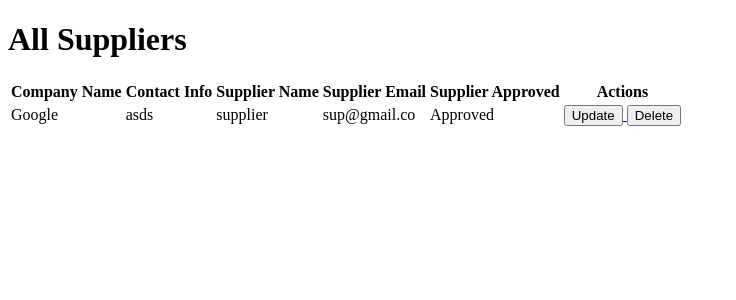
After one commit to sumeshjr/Shoe-Project, a Django app: page /view_all_suppliers/ in a window 1280 px wide. The commit adds this page. Shown: the top 300 px of the page, without its empty margins (0-736 px from the left). Run offline with Django 5.2, Linux system fonts and the light colour scheme; data comes from the database, SQL or seed files in the repository; both versions use the stored data as it was after the commit.

Commit message:
admin crud

```diff
--- a/shoeproject/shoeapp/models.py
+++ b/shoeproject/shoeapp/models.py
@@ -8,6 +8,7 @@ class User(AbstractUser):
         ('user', 'User'),
     ]
     role = models.CharField(max_length=10, choices=ROLE_CHOICES)
+    is_approved = models.BooleanField(default=False)
 
     groups = models.ManyToManyField(
         'auth.Group',
@@ -50,6 +51,7 @@ class Supplier(models.Model):
     user = models.OneToOneField(User, on_delete=models.CASCADE, related_name="supplier")
     company_name = models.CharField(max_length=200)
     contact_info = models.TextField()
+    is_approved = models.BooleanField(default=False)
 
     def __str__(self):
         return self.company_name
--- /dev/null
+++ b/shoeproject/shoeapp/templates/admin/view_all_suppliers.html
@@ -0,0 +1,50 @@
+<!DOCTYPE html>
+<html lang="en">
+  <head>
+    <meta charset="UTF-8" />
+    <meta name="viewport" content="width=device-width, initial-scale=1.0" />
+    <title>All Suppliers</title>
+  </head>
+  <body>
+    <h1>All Suppliers</h1>
+
+    <table>
+      <thead>
+        <tr>
+          <th>Company Name</th>
+          <th>Contact Info</th>
+          <th>Supplier Name</th>
+          <th>Supplier Email</th>
+          <th>Supplier Approved</th>
+          <th>Actions</th>
+        </tr>
+      </thead>
+      <tbody>
+        {% for supplier in suppliers %}
+        <tr>
+          <td>{{ supplier.company_name }}</td>
+          <td>{{ supplier.contact_info }}</td>
+          <td>{{ supplier.user.username }}</td>
+          <!-- Displaying Supplier's Username -->
+          <td>{{ supplier.user.email }}</td>
+          <!-- Displaying Supplier's Email -->
+          <td>{{ supplier.user.is_approved|yesno:"Approved,Not Approved" }}</td>
+          <td>
+            {% if not supplier.user.is_approved %}
+            <a href="{% url 'approve_supplier' supplier.id %}">
+              <button>Approve</button>
+            </a>
+            {% endif %}
+            <a href="{% url 'update_supplier' supplier.id %}">
+              <button>Update</button>
+            </a>
+            <a href="{% url 'delete_supplier' supplier.id %}">
+              <button>Delete</button>
+            </a>
+          </td>
+        </tr>
+        {% endfor %}
+      </tbody>
+    </table>
+  </body>
+</html>
--- a/shoeproject/shoeapp/urls.py
+++ b/shoeproject/shoeapp/urls.py
@@ -17,6 +17,13 @@ urlpatterns = [
 
     # Admin
     path('admin_dashboard/', admin_dashboard, name='admin_dashboard'),
-
+    path('approve_user/<int:user_id>/', approve_user, name='approve_user'),
+    path('approve_supplier/<int:supplier_id>/', approve_supplier, name='approve_supplier'),
+    path('view_all_users/', view_all_users, name='view_all_users'),
+    path('view_all_suppliers/', view_all_suppliers, name='view_all_suppliers'),
+    path('update_user/<int:user_id>/', update_user, name='update_user'),
+    path('update_supplier/<int:supplier_id>/', update_supplier, name='update_supplier'),
+    path('delete_user/<int:user_id>/', delete_user, name='delete_user'),
+    path('delete_supplier/<int:supplier_id>/', delete_supplier, name='delete_supplier'),
 
 ]
--- a/shoeproject/shoeapp/views.py
+++ b/shoeproject/shoeapp/views.py
@@ -1,9 +1,9 @@
-from django.shortcuts import render
-from django.shortcuts import render, redirect
+from django.shortcuts import render, redirect, get_object_or_404
 from django.contrib.auth import authenticate, login
 from django.contrib.auth.hashers import make_password
 from django.contrib import messages
 from .models import *
+from django.http import Http404
 from django.contrib.auth import get_user_model
 
 # Use the get_user_model function to get the custom user model
@@ -13,20 +13,137 @@ User = get_user_model()
 def home(request):
     return render (request, "home.html")
 
-
 # Admin Dashboard
 def admin_dashboard(request):
     return render(request, 'admin/admin_dashboard.html')
+
+
+def approve_user(request, user_id):
+    # Ensure that the logged-in user is an admin
+    if not request.user.is_superuser:
+        raise Http404("You are not authorized to approve users.")
+
+    user = get_object_or_404(User, id=user_id)
+
+    # Check if the user is already approved
+    if user.is_approved:
+        messages.info(request, f"User {user.username} is already approved.")
+    else:
+        # Approve the user
+        user.is_approved = True
+        user.save()
+        messages.success(request, f"User {user.username} has been approved.")
+
+    return redirect('admin_dashboard')
+
+def approve_supplier(request, supplier_id):
+    # Ensure that the logged-in user is an admin
+    if not request.user.is_superuser:
+        raise Http404("You are not authorized to approve suppliers.")
+
+    supplier = get_object_or_404(Supplier, id=supplier_id)
+
+    # Check if the supplier is already approved
+    if supplier.user.is_approved:
+        messages.info(request, f"Supplier {supplier.company_name} is already approved.")
+    else:
+        # Approve the supplier
+        supplier.user.is_approved = True
+        supplier.user.save()
+        messages.success(request, f"Supplier {supplier.company_name} has been approved.")
+
+    return redirect('admin_dashboard')
+
+def view_all_users(request):
+    # Fetch all users who are not superusers and whose role is not 'supplier'
+    users = User.objects.filter(is_superuser=False).exclude(role='supplier')
+
+    # Render the template and pass the filtered list of users
+    return render(request, 'admin/view_all_users.html', {'users': users})
+
+
+def view_all_suppliers(request):
+    # Fetch all suppliers
+    suppliers = Supplier.objects.all()
+
+    # Render the template and pass the list of suppliers
+    return render(request, 'admin/view_all_suppliers.html', {'suppliers': suppliers})
+
+def update_user(request, user_id):
+    user = get_object_or_404(User, id=user_id)
+
+    if request.method == 'POST':
+        new_username = request.POST.get('username')
+        new_email = request.POST.get('email')
+        new_role = request.POST.get('role')
+
+        # Validate the inputs (basic validation for example)
+        if new_username and new_email and new_role in ['admin', 'supplier', 'user']:
+            user.username = new_username
+            user.email = new_email
+            user.role = new_role
+            user.save()
+            messages.success(request, f'User {user.username} updated successfully.')
+        else:
+            messages.error(request, 'Invalid input.')
+
+        return redirect('view_all_users')  # Redirect to the page showing all users
+
+    return render(request, 'admin/update_user.html', {'user': user})
+
+def update_supplier(request, supplier_id):
+    supplier = get_object_or_404(Supplier, id=supplier_id)
+
+    if request.method == 'POST':
+        new_company_name = request.POST.get('company_name')
+        new_contact_info = request.POST.get('contact_info')
+
+        if new_company_name:
+            supplier.company_name = new_company_name
+        if new_contact_info:
+            supplier.contact_info = new_contact_info
+
+        supplier.save()
+        messages.success(request, f'Supplier {supplier.company_name} updated successfully.')
+
+        return redirect('view_all_suppliers')  # Redirect to the page showing all suppliers
+
+    return render(request, 'admin/update_supplier.html', {'supplier': supplier})
+
+
+def delete_user(request, user_id):
+    user = get_object_or_404(User, id=user_id)
+
+    if request.method == 'POST':  # Ensure deletion is a POST request
+        user.delete()
+        messages.success(request, f'User {user.username} deleted successfully.')
+        return redirect('view_all_users')  # Redirect to the page showing all users
+
+    return render(request, 'admin/delete_user.html', {'user': user})
+
+def delete_supplier(request, supplier_id):
+    supplier = get_object_or_404(Supplier, id=supplier_id)
+
+    if request.method == 'POST':  # Ensure deletion is a POST request
+        supplier.delete()
+        messages.success(request, f'Supplier {supplier.company_name} deleted successfully.')
+        return redirect('view_all_suppliers')  # Redirect to the page showing all suppliers
+
+    return render(request, 'admin/delete_supplier.html', {'supplier': supplier})
+
+#______________________________________________________________________________________________________________#
 
 # Supplier Dashboard
 def supplier_dashboard(request):
     return render(request, 'supplier/supplier_dashboard.html')
 
+#______________________________________________________________________________________________________________#
+
 # User Dashboard
 def user_dashboard(request):
     return render(request, 'user/user_dashboard.html')
 
-
+#______________________________________________________________________________________________________________#
 # Register Supplier
 def register_supplier(request):
     if request.method == 'POST':
@@ -84,21 +201,26 @@ def login_view(request):
         user = authenticate(request, username=username, password=password)
 
         if user is not None:
-            login(request, user)
-            messages.success(request, 'Login successful!')
+            if user.is_superuser:
+                    return redirect('/admin_dashboard/')
+            # Check if the user is approved
+            elif user.is_approved:
+                login(request, user)
+                messages.success(request, 'Login successful!')
 
-            # Debugging output to check if user and role are correct
-            print(f"User: {user}, Role: {user.role}")
+                # Debugging output to check if user and role are correct
+                print(f"User: {user}, Role: {user.role}")
 
-            # Redirect based on the user's role
-            if user.is_superuser:
-                return redirect('/admin_dashboard/')
-            elif user.role == 'supplier':
-                return redirect('/supplier_dashboard/')
-            elif user.role == 'user':
-                return redirect('/user_dashboard/')
+                # Redirect based on the user's role
+                if user.role == 'supplier':
+                    return redirect('/supplier_dashboard/')
+                elif user.role == 'user':
+                    return redirect('/user_dashboard/')
+                else:
+                    messages.error(request, 'Invalid role assigned to the user.')
+                    return redirect('login')
             else:
-                messages.error(request, 'Invalid role assigned to the user.')
+                messages.error(request, 'Your account is not approved yet. Please contact the admin.')
                 return redirect('login')
         else:
             # If authentication fails, show an error message
```
Also changed, not shown: shoeproject/shoeapp/templates/admin/admin_dashboard.html (+6 -12 lines), shoeproject/shoeapp/templates/admin/delete_supplier.html (added, +21 -0 lines), shoeproject/shoeapp/templates/admin/delete_user.html (added, +20 -0 lines), shoeproject/shoeapp/templates/admin/update_supplier.html (added, +35 -0 lines), shoeproject/shoeapp/templates/admin/update_user.html (added, +36 -0 lines), shoeproject/shoeapp/templates/admin/view_all_users.html (added, +46 -0 lines), shoeproject/db.sqlite3, shoeproject/shoeapp/migrations/0002_supplier_is_approved_user_is_approved.py (added).
